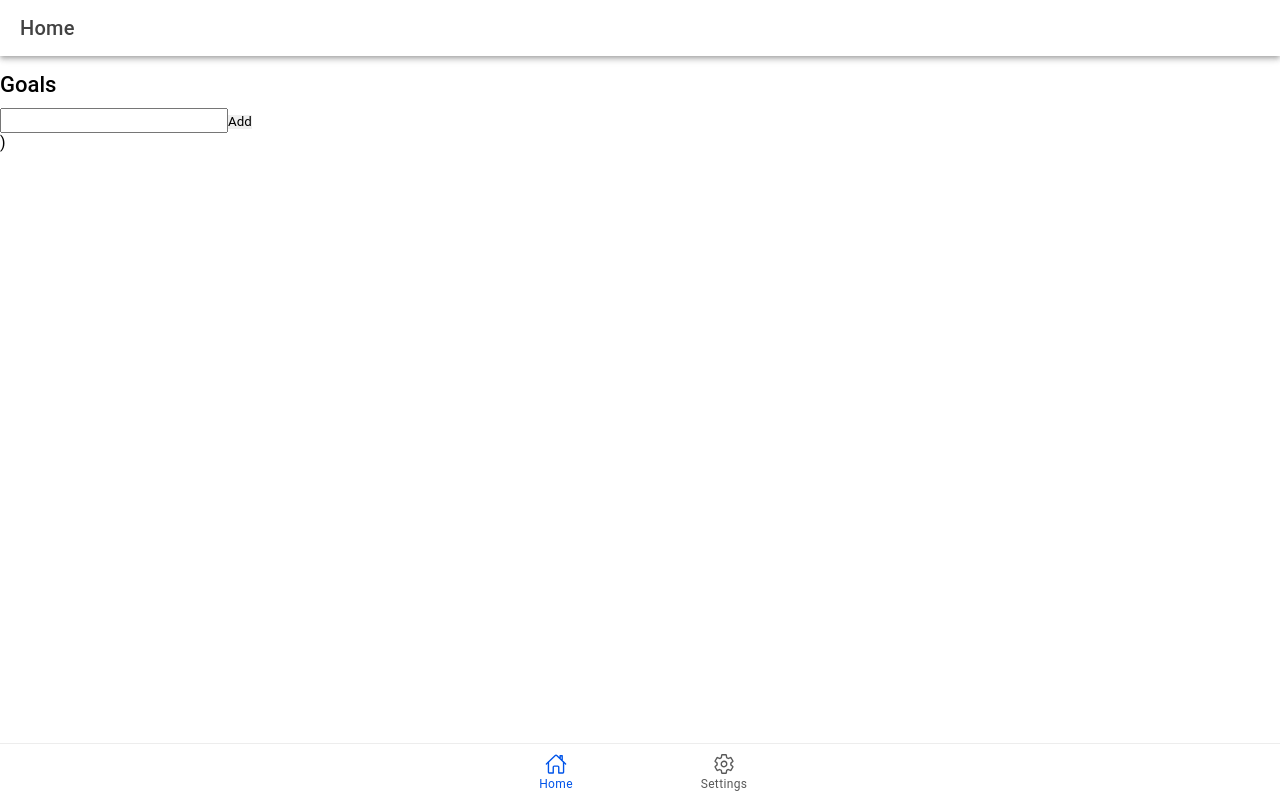
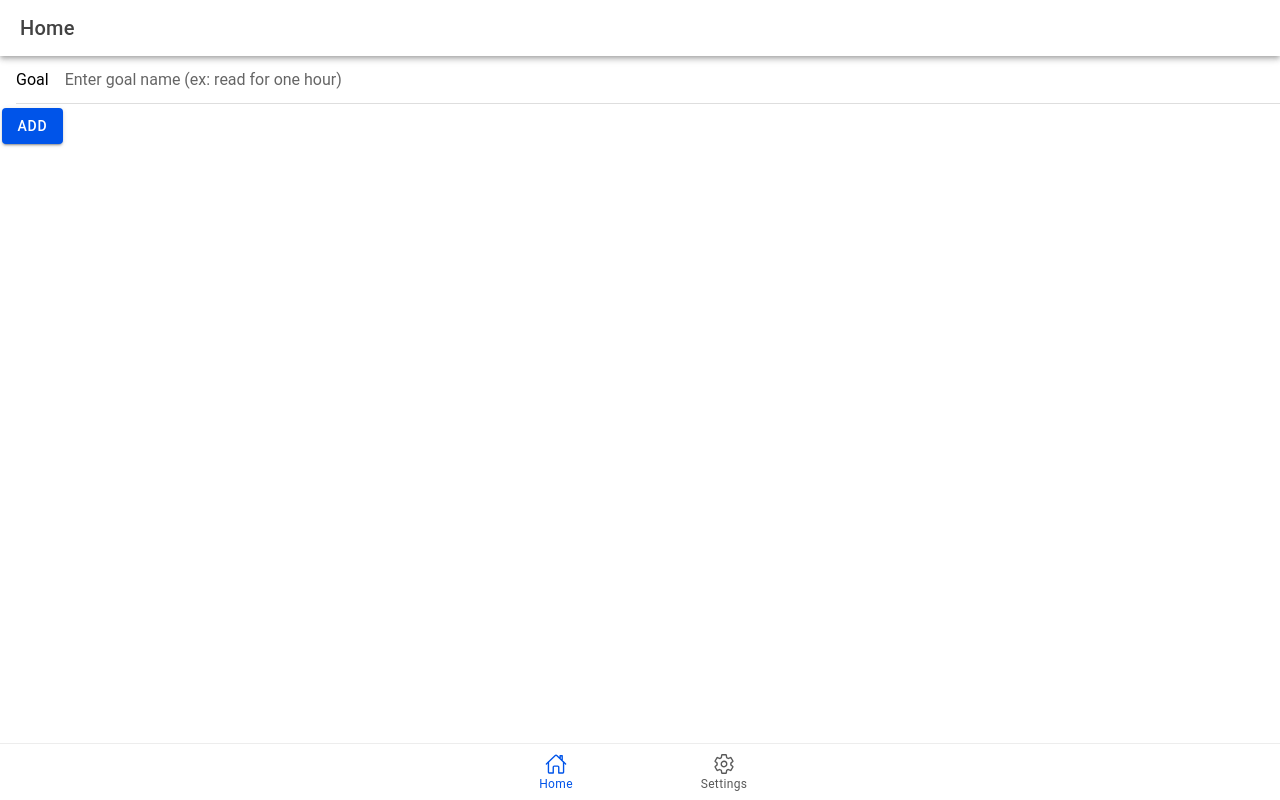
Before and after one commit to regularcoder/goalstreak, a React (Vite) app: page / in a window 1280 px wide. Built offline with nearby package versions, Linux system fonts and the light colour scheme.

Commit message:
Nikhil: Cleanup the UI a bit by using Ionic components

```diff
--- a/src/components/Goals/Goals.tsx
+++ b/src/components/Goals/Goals.tsx
@@ -2,7 +2,16 @@ import './Goals.css'
 import useGoalStore from "../../store/useGoalStore.ts";
 import {Goal} from "../../types/Goals.ts";
 import React from 'react';
-import {IonCard, IonCardContent, IonCardHeader, IonCardSubtitle, IonCardTitle} from '@ionic/react';
+import {
+    IonButton,
+    IonCard,
+    IonCardContent,
+    IonCardHeader,
+    IonCardSubtitle,
+    IonCardTitle,
+    IonInput,
+    IonItem
+} from '@ionic/react';
 
 interface FormElements extends HTMLFormControlsCollection {
     nameInput: HTMLInputElement
@@ -35,30 +44,25 @@ const Goals = ({selectedGoalId, onGoalClick}: GoalsProps) => {
 
     return (
         <>
-            <h3>Goals</h3>
             <form onSubmit={createGoal}>
-                <input name="nameInput"/>
-                <button type="submit">Add</button>
+                <IonItem>
+                    <IonInput name="nameInput" label="Goal" placeholder="Enter goal name (ex: read for one hour)"></IonInput>
+                </IonItem>
+                <IonButton type="submit">Add</IonButton>
             </form>
             {goals.map(goal => (
                 <>
-                    <IonCard>
+                    <IonCard
+                        key={goal.id}
+                        onClick={() => onGoalClick(goal)}
+                        className={selectedGoalId === goal.id ? 'selected-goal' : ''}>
                         <IonCardHeader>
                             <IonCardTitle>{goal.name}</IonCardTitle>
                             <IonCardSubtitle>{goal.startDate.toDateString()}</IonCardSubtitle>
                         </IonCardHeader>
 
-                        <IonCardContent>Here's a small text description for the card content. Nothing more, nothing
-                            less.</IonCardContent>
+                        <IonButton fill="clear" onClick={() => deleteGoal(goal.id)}>Delete</IonButton>
                     </IonCard>
-                    <div
-                        key={goal.id}
-                        onClick={() => onGoalClick(goal)}
-                        className={selectedGoalId === goal.id ? 'selected-goal' : ''}>
-                        <span>{goal.name}</span> -
-                        <span>{goal.startDate.toDateString()}</span>
-                        <button onClick={() => deleteGoal(goal.id)}>Delete</button>
-                    </div>
                 </>
             ))}
         </>
--- a/src/pages/Home/Home.tsx
+++ b/src/pages/Home/Home.tsx
@@ -18,14 +18,13 @@ const Home: React.FC = () => {
             <IonContent fullscreen>
                 <IonHeader collapse="condense">
                     <IonToolbar>
-                        <IonTitle size="large">Tab 1</IonTitle>
+                        <IonTitle size="large">Home</IonTitle>
                     </IonToolbar>
                 </IonHeader>
                 <>
                     <Goals selectedGoalId={selectedGoal?.id} onGoalClick={(goal) => setSelectedGoal(goal)}/>
                     {selectedGoal && <GoalDetails goalId={selectedGoal.id}/>}
                 </>
-                )
             </IonContent>
         </IonPage>
     );
```
